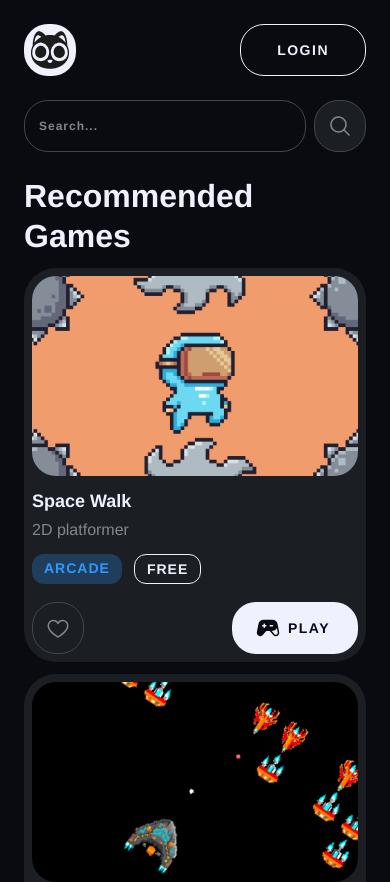
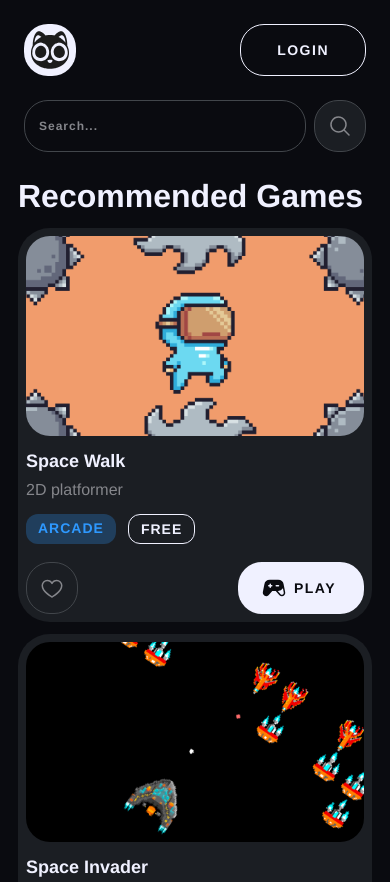
Before and after one commit to dolianich/CATME, a Next.js app: page /discover in a window 390 px wide. Shown: the top 882 px of the page. Built offline with nearby package versions, Linux system fonts and the light colour scheme.

Commit message:
global paddings fixed

```diff
--- a/app/components/GameCard/GameCard.module.css
+++ b/app/components/GameCard/GameCard.module.css
@@ -70,6 +70,8 @@
 @media(max-width: 650px){
     .cardContainer{
         min-width: 300px;
+    }
+    .cardContainer:hover{
         scale: 1;
     }
 }
--- a/app/globals.css
+++ b/app/globals.css
@@ -24,4 +24,9 @@ body{
   .main {
     margin-left: 0;
   }
+  .main main{
+    padding-left: 18px;
+    padding-right: 18px;
+    padding-bottom: 18px;
+  }
 }
```
